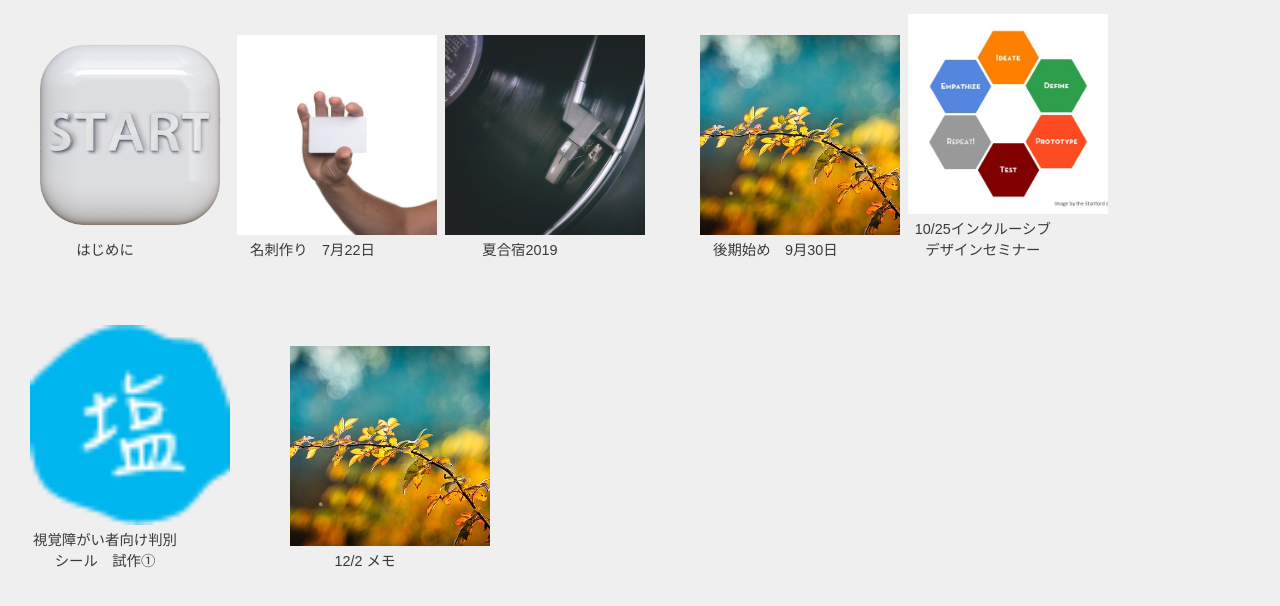
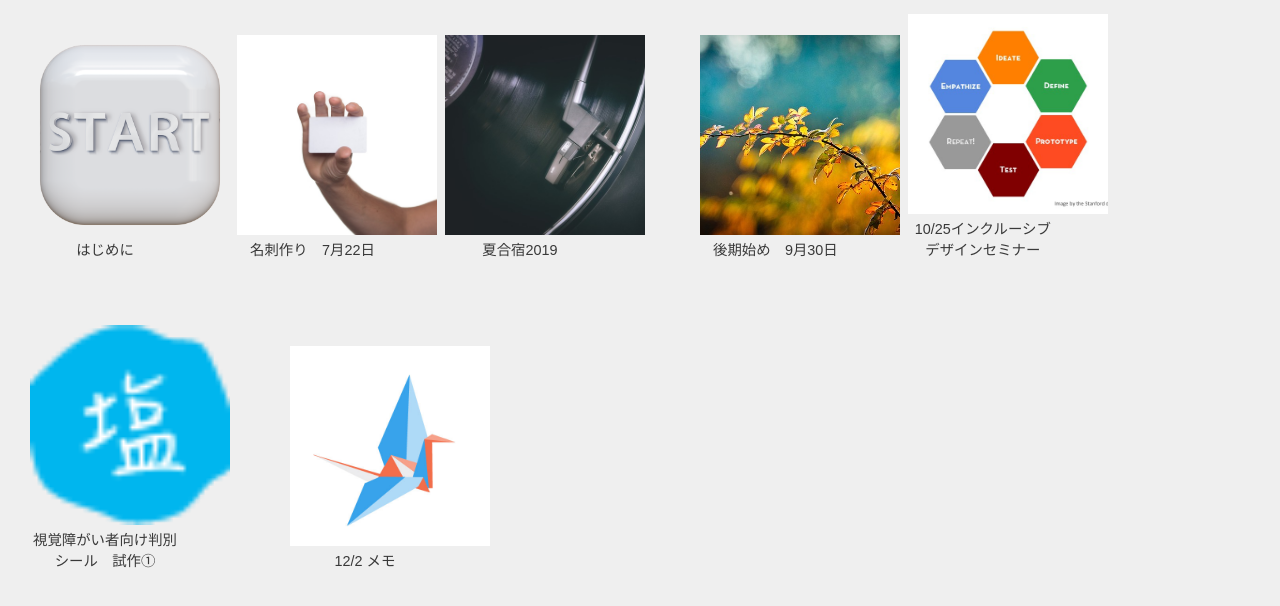
Before and after one commit to YugooNagasawa/doyolab, a plain HTML site: page index.html in a window 1280 px wide. Shown: the part 180-786 px from the top of the page. Drawn offline with Linux system fonts and the light colour scheme.

Commit message:
メッセージ

```diff
--- a/index.html
+++ b/index.html
@@ -48,7 +48,7 @@
     </figure>
 
     　<figure>
-        <a href="atama.html"><img src="images/autumn.jpg" alt=""></a>
+        <a href="atama.html"><img src="images/memo-9.jpg" alt=""></a>
         <figcaption>12/2 メモ</figcaption>
     </figure>
 
```
Also changed, not shown: images/memo-9.jpg (added), 3 other files.
